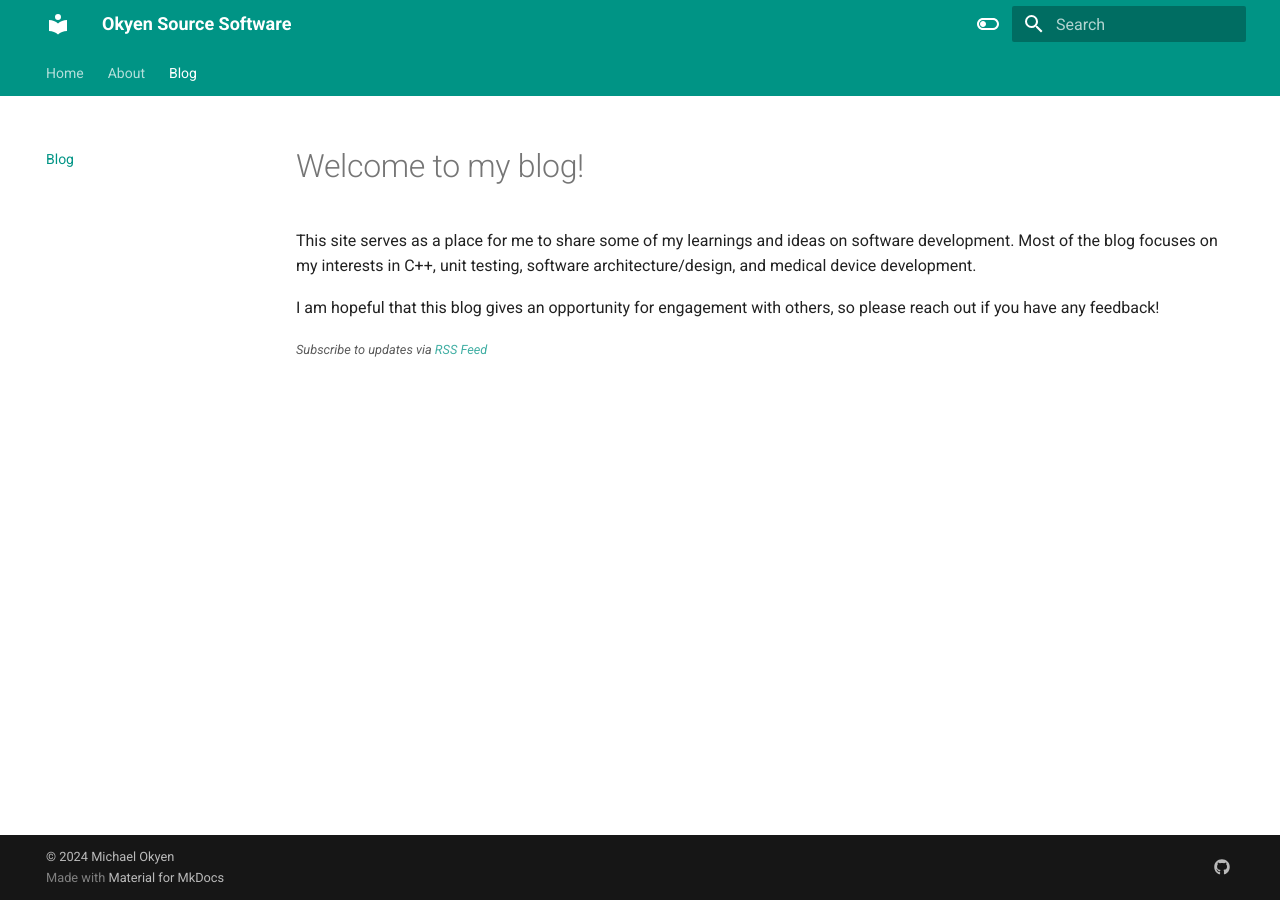
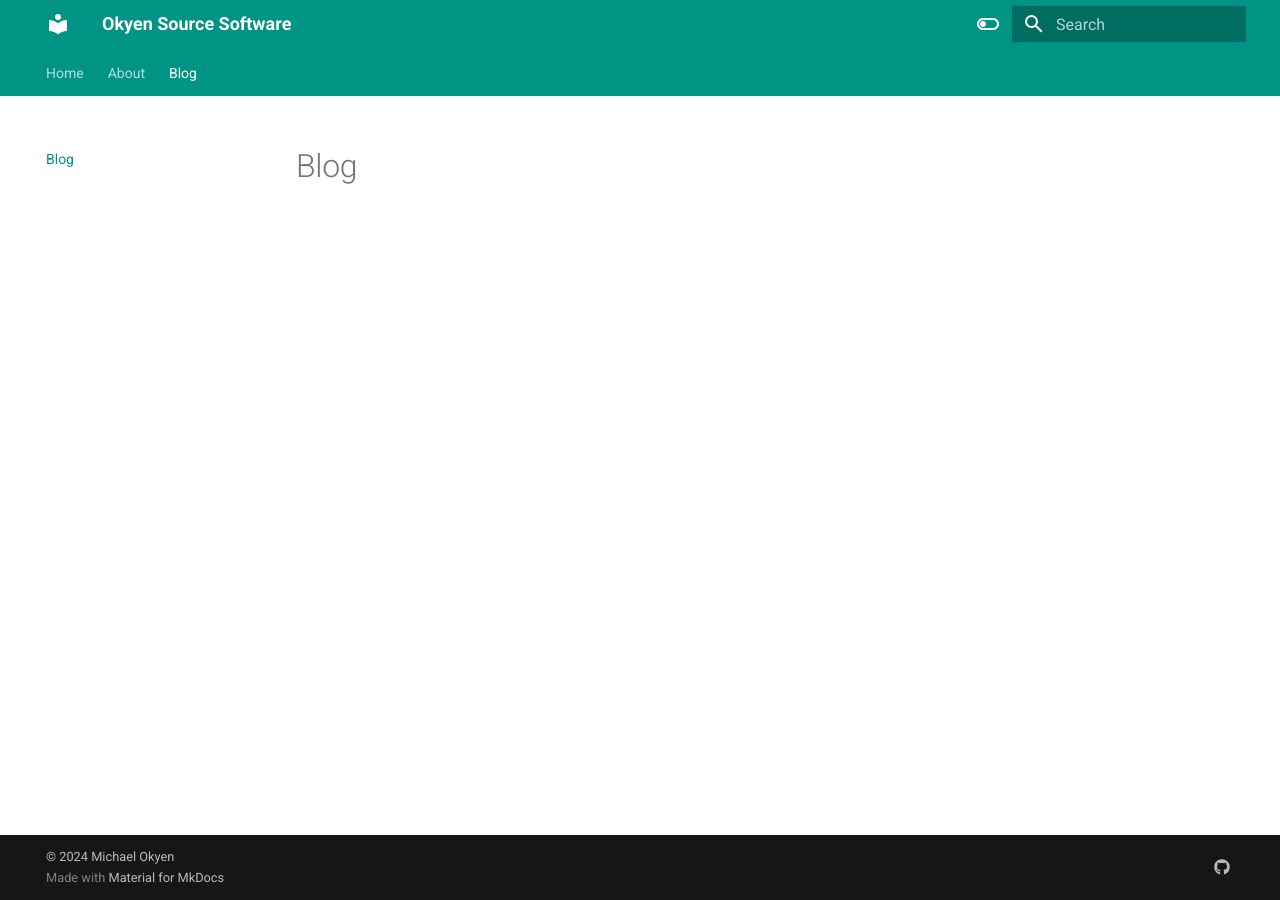
Before and after one commit to mokyen/okyensourcesoftware, an MkDocs documentation site: the page built from docs/blog/_index.md, in a window 1280 px wide. Built offline with MkDocs 1.6.1 and Material for MkDocs 9.7.7, drawn with Linux system fonts in a browser that asks for light colours; comment, search, counter and statistics services are not loaded.

Commit message:
Update _index.md

```diff
--- a/docs/blog/_index.md
+++ b/docs/blog/_index.md
@@ -1,6 +1 @@
-# Welcome to my blog!
-This site serves as a place for me to share some of my learnings and ideas on software development. Most of the blog focuses on my interests in C++, unit testing, software architecture/design, and medical device development.
-
-I am hopeful that this blog gives an opportunity for engagement with others, so please reach out if you have any feedback!
-
-<small>*Subscribe to updates via [RSS Feed](/feed_rss_created.xml)*</small>
+# Blog
```
